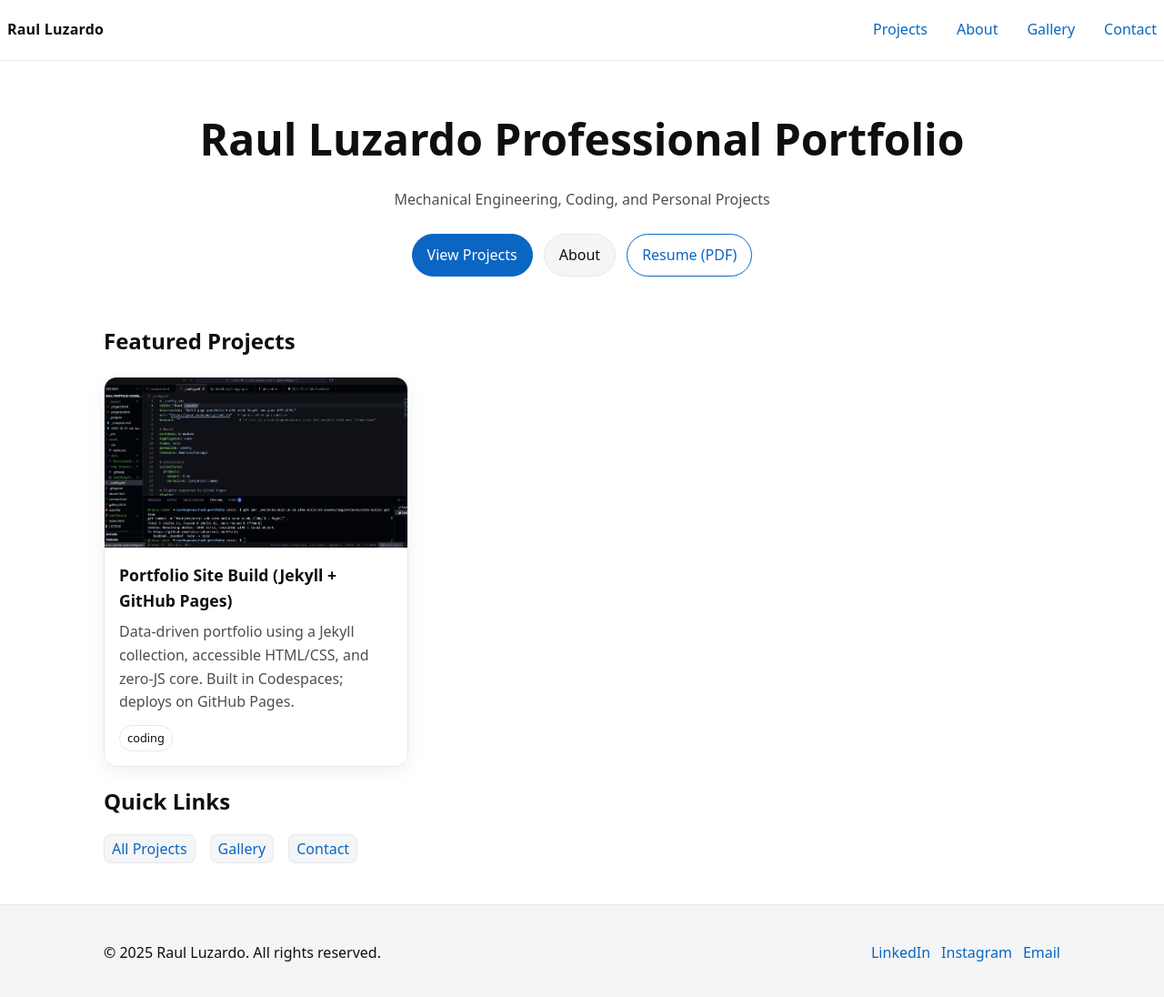
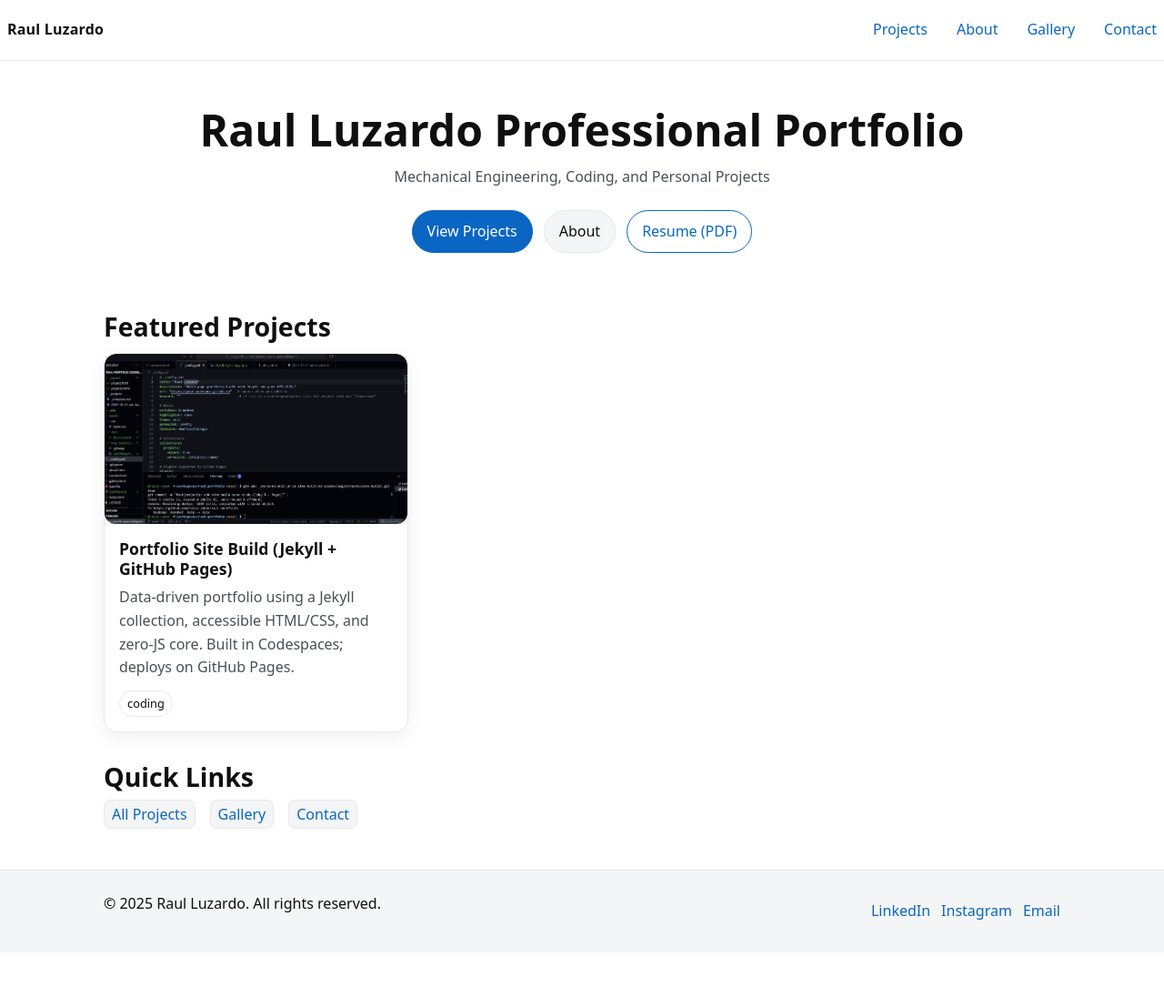
Before and after one commit to raluz-cyber/raul-portfolio, a Jekyll site: the page built from index.html, in a window 1280 px wide and 1101 px high. Shown: the top 1096 px of the window at 91% size. Built offline with Jekyll 4.4.1, drawn with Linux system fonts in a browser that asks for light colours.

Commit message:
style: typography scale, spacing, cards, gallery, print polish

```diff
--- a/assets/css/styles.css
+++ b/assets/css/styles.css
@@ -150,3 +150,54 @@
   .nav-links{ gap:var(--s-3); }
   .hero{ padding: var(--s-6) var(--s-5) var(--s-5); }
 }
+
+
+/* ===== Typographic scale & rhythm ============================ */
+h1 { font-size: clamp(1.9rem, 2.6vw + 0.5rem, 2.8rem); line-height: 1.15; margin: 0 0 var(--s-4); }
+h2 { font-size: clamp(1.4rem, 1.6vw + 0.5rem, 2rem);   line-height: 1.2;  margin: var(--s-6) 0 var(--s-3); }
+h3 { font-size: clamp(1.2rem, 1.2vw + 0.5rem, 1.4rem); line-height: 1.25; margin: var(--s-5) 0 var(--s-3); }
+p  { margin: 0 0 var(--s-4); color: var(--text); }
+ul, ol { margin: 0 0 var(--s-4) var(--s-5); }
+
+/* Make links feel intentional */
+a:hover { text-decoration: underline; text-underline-offset: 3px; }
+
+/* ===== Layout breathing room ================================ */
+.section-tight { padding: var(--s-6) var(--s-4); }
+.hr { border: 0; border-top: 1px solid var(--line); margin: var(--s-6) 0; }
+
+/* ===== Project pages (generic, classless-safe) =============== */
+main img { border-radius: 12px; }
+main img[alt*="hero" i] { border-radius: 14px; }
+.project-meta {
+  display: grid;
+  grid-template-columns: repeat(auto-fit, minmax(220px,1fr));
+  gap: var(--s-4);
+  padding: var(--s-4);
+  background: #f8fafc;
+  border: 1px solid var(--line);
+  border-radius: 14px;
+  margin: var(--s-5) 0 var(--s-6);
+}
+.project-meta .field { font-size: .95rem; color: var(--muted); }
+.project-meta .value { color: var(--text); font-weight: 600; }
+
+/* ===== Cards tune =========================================== */
+.card { border-radius: 16px; }
+.card img { height: 200px; }
+.card-body h3 { margin-top: 0; }
+
+/* ===== Gallery grid nits ==================================== */
+.gallery-grid { list-style: none; padding: 0; margin: 0;
+  display: grid; grid-template-columns: repeat(auto-fill, minmax(220px, 1fr)); gap: var(--s-4); }
+.gallery-grid li img { width: 100%; height: 180px; object-fit: cover; border-radius: 12px; }
+
+/* ===== Footer density ======================================== */
+.site-footer .container { display: flex; flex-wrap: wrap; gap: var(--s-3); align-items: center; justify-content: space-between; }
+
+/* ===== Print (nice PDF exports) ============================== */
+@media print {
+  .site-nav, .site-footer, .button, .btn { display: none !important; }
+  body { color: #000; }
+  a { color: #000; text-decoration: underline; }
+}
```
